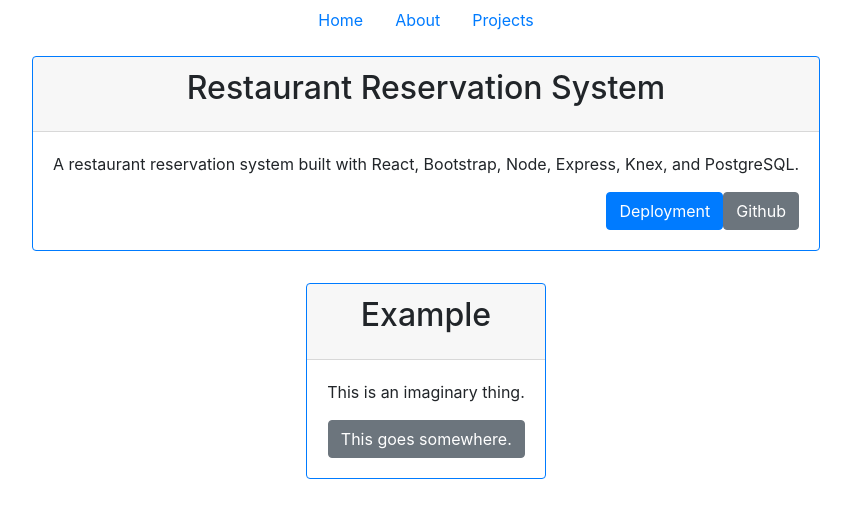
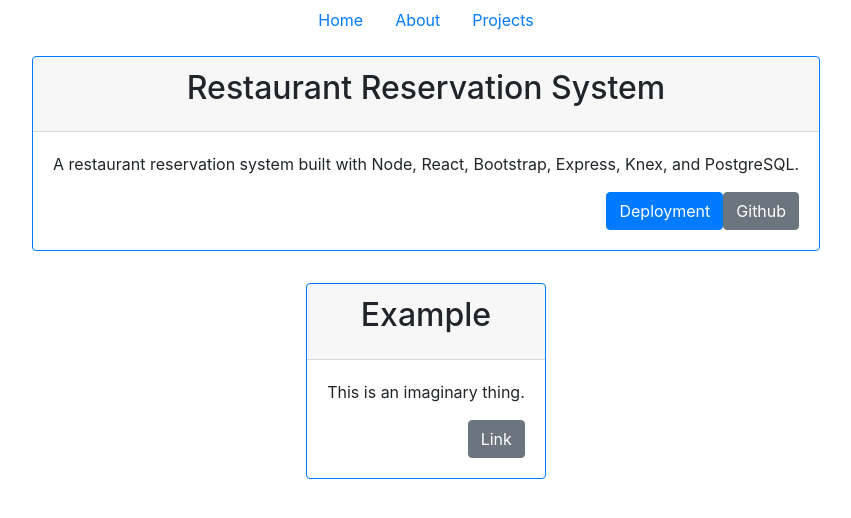
Before and after one commit to JMAdsit/personal-site, a React (Create React App) app: page /projects in a window 1280 px wide. Shown: the top 518 px of the page, without its empty margins (214-1065 px from the left). Built offline with nearby package versions, Linux system fonts and the light colour scheme.

Commit message:
fixed typoes

```diff
--- a/src/components/ProjectCard.js
+++ b/src/components/ProjectCard.js
@@ -6,7 +6,7 @@ function ProjectCard() {
     let description = "This is an imaginary thing.";
 
     let html = "https://www.duckduckgo.com";
-    let linkText = "This goes somewhere.";
+    let linkText = "Link";
 
     return (
     <div className="card rounded border border-primary my-3 mx-auto">
--- a/src/components/ProjectCardReservations.js
+++ b/src/components/ProjectCardReservations.js
@@ -3,7 +3,7 @@ import React from "react";
 function ProjectCardReservation() {
 
     let title = "Restaurant Reservation System";
-    let description = "A restaurant reservation system built with React, Bootstrap, Node, Express, Knex, and PostgreSQL.";
+    let description = "A restaurant reservation system built with Node, React, Bootstrap, Express, Knex, and PostgreSQL.";
 
     let deployHTML = "https://jma-reservation-client.herokuapp.com/dashboard";
     let deployText = "Deployment";
```
